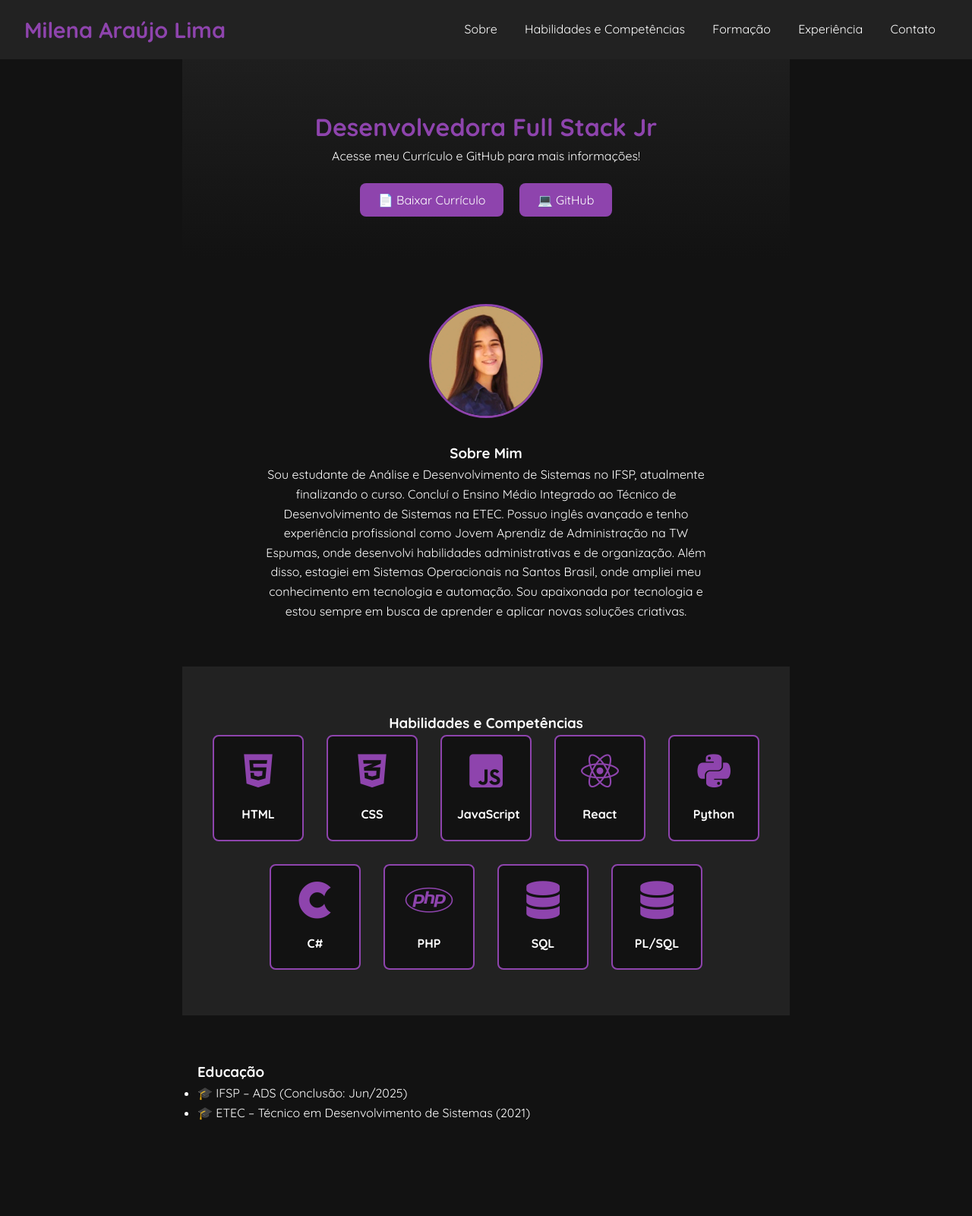
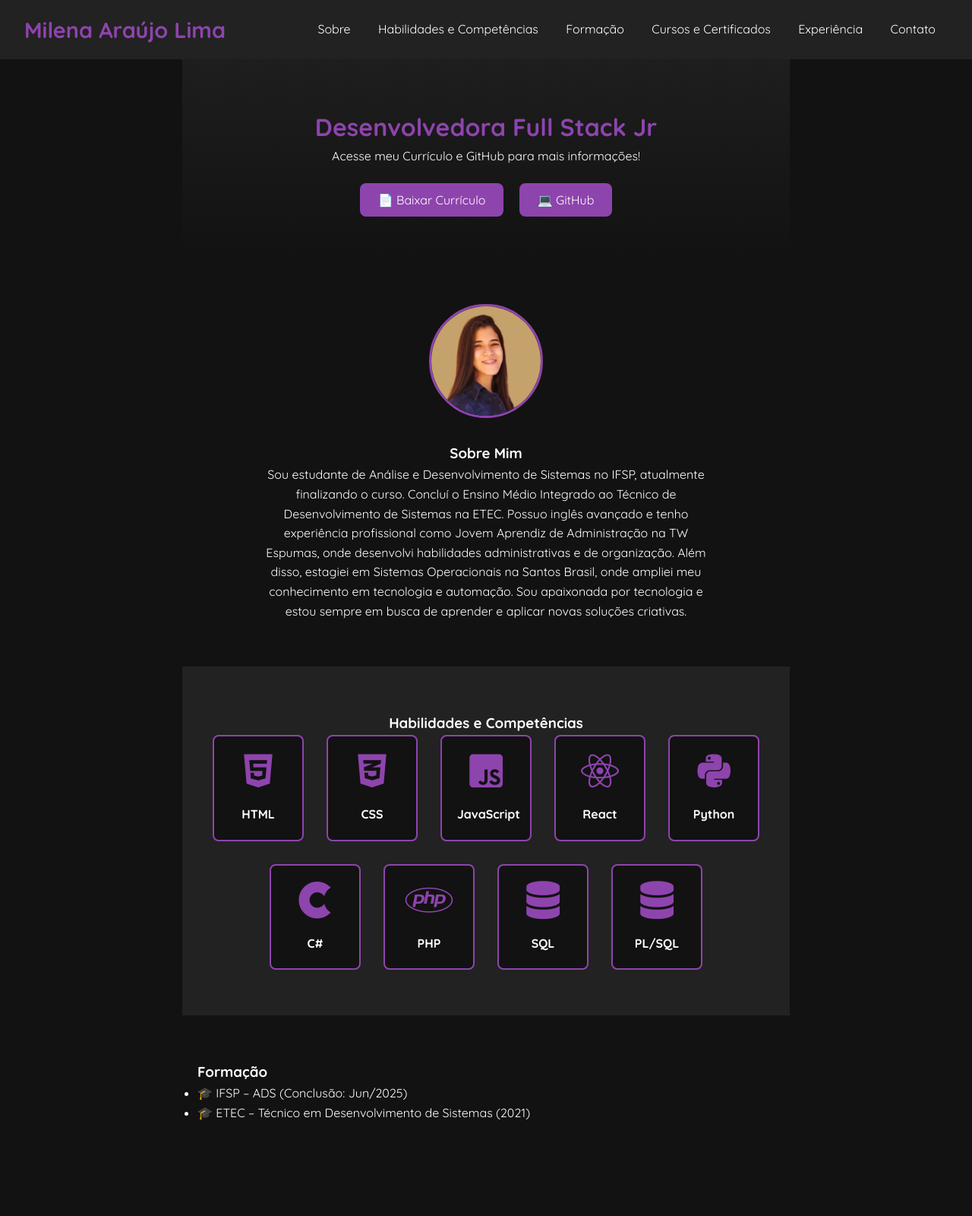
Before and after one commit to MilenaALima/LandingPage_Milena, a plain HTML site: page LadingPage_Milena/index.html in a window 1280 px wide. Shown: the top 1600 px of the page at 76% size. Drawn offline with nearby package versions, Linux system fonts and the light colour scheme.

Commit message:
Update index.html

```diff
--- a/LadingPage_Milena/index.html
+++ b/LadingPage_Milena/index.html
@@ -20,6 +20,7 @@
                 <a href="#sobre">Sobre</a>
                 <a href="#skills">Habilidades e Competências</a>
                 <a href="#formacao">Formação</a>
+                <a href="#curso_certificado">Cursos e Certificados</a>
                 <a href="#experiencia">Experiência</a>
                 <a href="#contato">Contato</a>
             </nav>
@@ -46,7 +47,7 @@
             </div>
         </section>
 
-        <section id="skills">
+        <section id="skills" data-aos="fade-up">
             <h3>Habilidades e Competências</h3>
             <div class="skills-list">
                 <div class="skill">
@@ -90,14 +91,14 @@
 
 
         <section id="formacao" data-aos="fade-right">
-            <h3>Educação</h3>
+            <h3>Formação</h3>
             <ul>
               <li>🎓 IFSP – ADS (Conclusão: Jun/2025)</li>
               <li>🎓 ETEC – Técnico em Desenvolvimento de Sistemas (2021)</li>
             </ul>
         </section>
 
-        <section id="curso_certificado" data-aos="slide-up">
+        <section id="curso_certificado" data-aos="fade-right">
             <h3>Cursos e Certificados</h3>
             <ul>
                 <li><strong>Front-End:</strong> HTML e CSS, Flexbox, JS e React – Alura / Curso em Vídeo</li>
```
